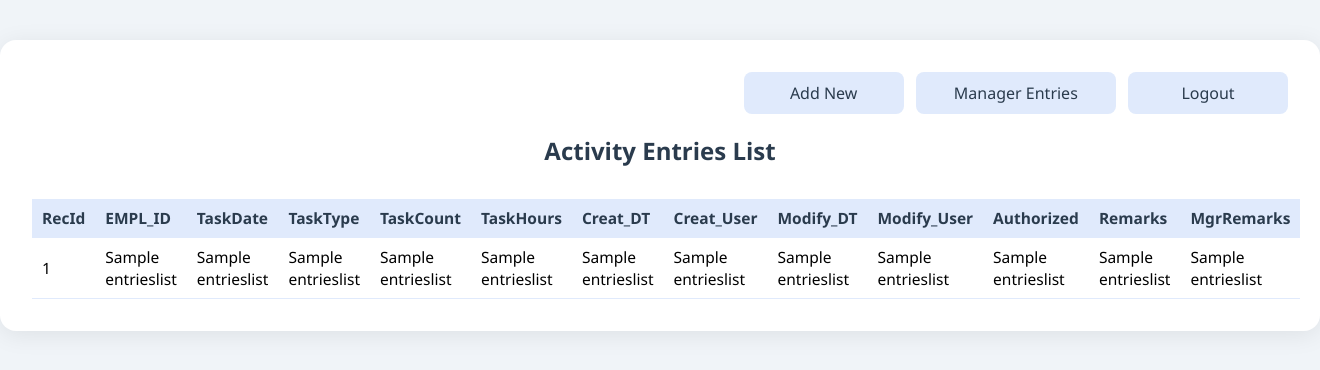
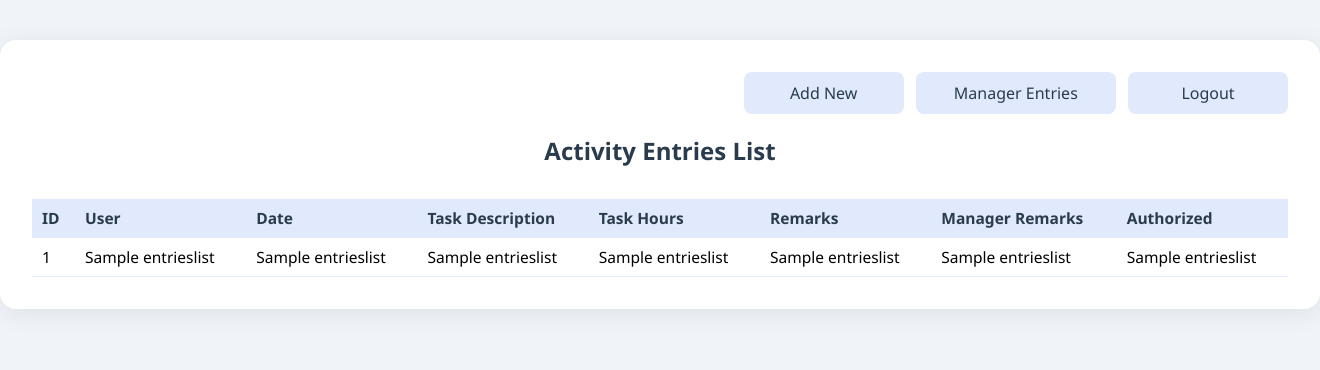
Before and after one commit to takala31/kpi_appro, a Flask app: page /entries in a window 1320 px wide. Shown: the top 370 px of the page. Run offline with Flask 3, Linux system fonts and the light colour scheme; a database or web service that is not in the repository returns one stand-in record (values such as "Sample title"); some libraries are stand-ins or nearby versions.

Commit message:
fixed the header

```diff
--- a/templates/entries_list.html
+++ b/templates/entries_list.html
@@ -47,19 +47,14 @@
         <table>
             <thead>
                 <tr>
-                    <th>RecId</th>
-                    <th>EMPL_ID</th>
-                    <th>TaskDate</th>
-                    <th>TaskType</th>
-                    <th>TaskCount</th>
-                    <th>TaskHours</th>
-                    <th>Creat_DT</th>
-                    <th>Creat_User</th>
-                    <th>Modify_DT</th>
-                    <th>Modify_User</th>
+                        <th>ID</th>
+                        <th>User</th>
+                        <th>Date</th>
+                        <th>Task Description</th>
+                        <th>Task Hours</th>
+                        <th>Remarks</th>
+                        <th>Manager Remarks</th>
                         <th>Authorized</th>
-                    <th>Remarks</th>
-                    <th>MgrRemarks</th>
                 </tr>
             </thead>
             <tbody>
@@ -73,11 +68,6 @@
                         <td>{{ entry[5] }}</td>
                         <td>{{ entry[6] }}</td>
                         <td>{{ entry[7] }}</td>
-                    <td>{{ entry[8] }}</td>
-                    <td>{{ entry[9] }}</td>
-                    <td>{{ entry[10] }}</td>
-                    <td>{{ entry[11] }}</td>
-                    <td>{{ entry[12] }}</td>
                 </tr>
                 {% endfor %}
             </tbody>
```
Lines whose indentation alone changed are shown as unchanged.
